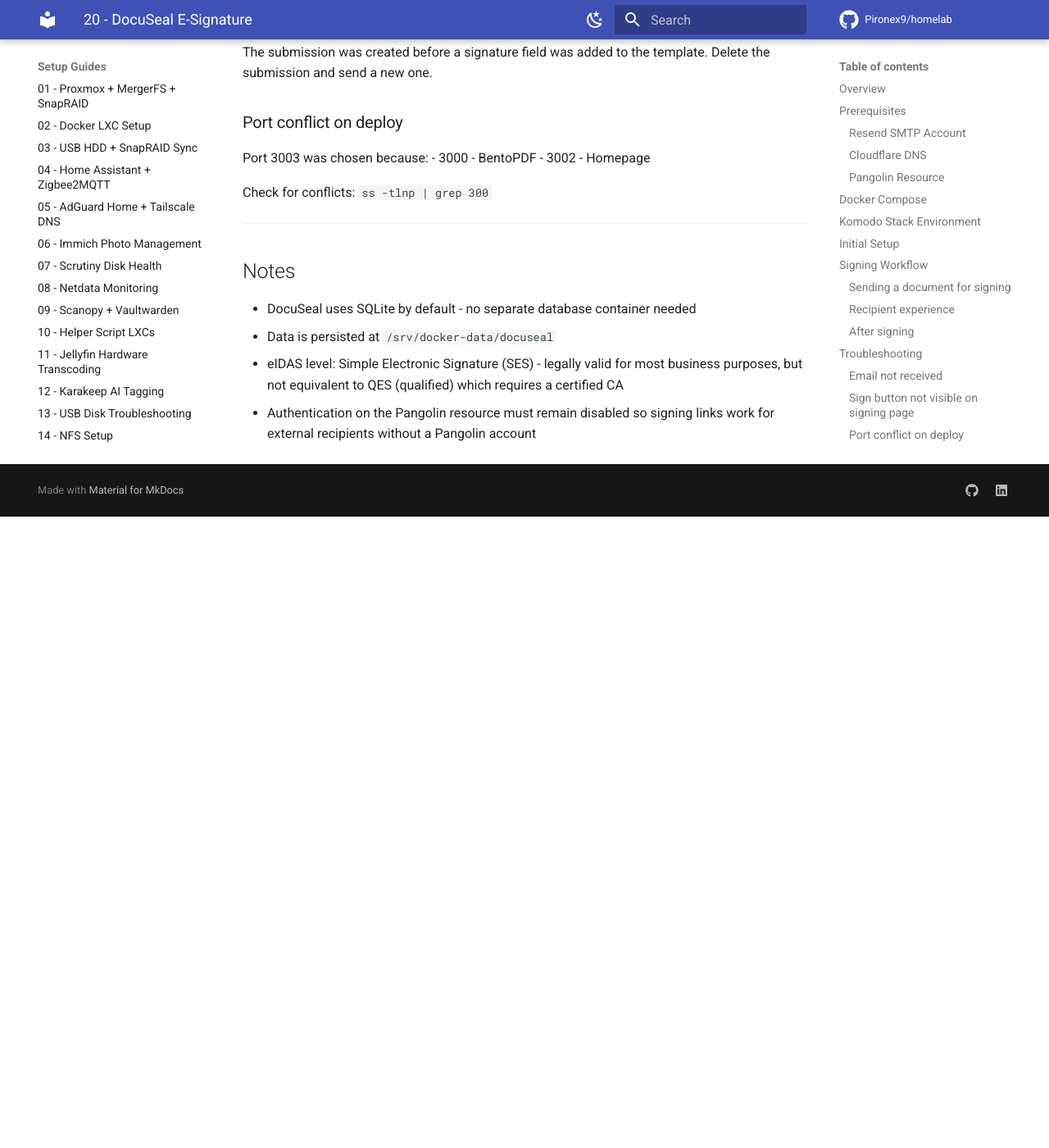
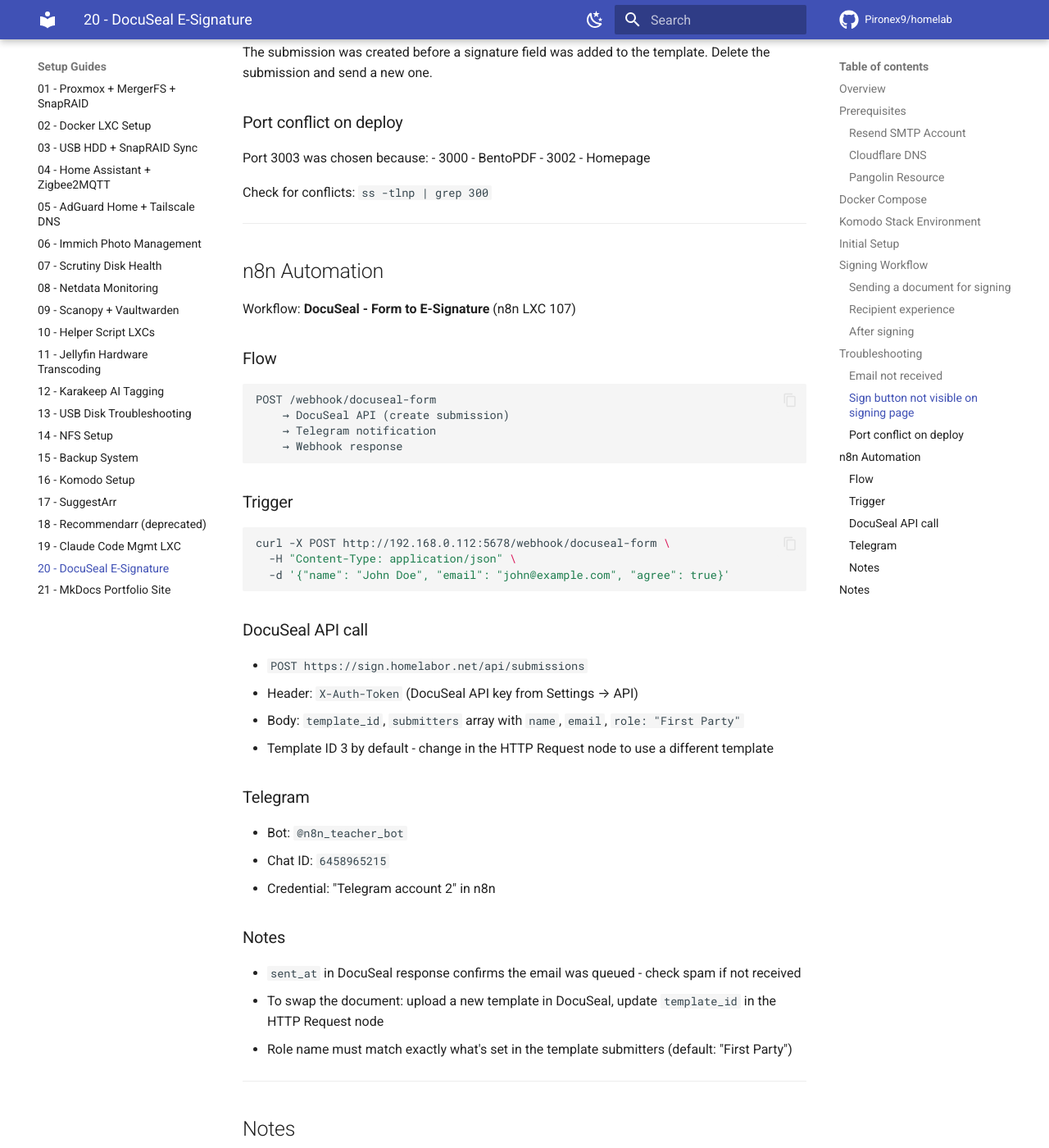
Before and after one commit to Pironex9/homelab, an MkDocs documentation site: the page built from docs/proxmox/20_DocuSeal_E-Signature_Setup.md, in a window 1280 px wide and 1400 px high, scrolled down 4442 px. Shown: the whole window at 82% size. Built offline with MkDocs 1.6.1 and Material for MkDocs 9.7.7, drawn with Linux system fonts in a browser that asks for light colours; comment, search, counter and statistics services are not loaded; before the commit the page ends 5072 px from its top, so only the background shows below that.

Commit message:
Add n8n automation section to DocuSeal docs

````diff
--- a/docs/proxmox/20_DocuSeal_E-Signature_Setup.md
+++ b/docs/proxmox/20_DocuSeal_E-Signature_Setup.md
@@ -173,6 +173,48 @@
 
 ---
 
+## n8n Automation
+
+Workflow: **DocuSeal - Form to E-Signature** (n8n LXC 107)
+
+### Flow
+
+```
+POST /webhook/docuseal-form
+    → DocuSeal API (create submission)
+    → Telegram notification
+    → Webhook response
+```
+
+### Trigger
+
+```bash
+curl -X POST http://192.168.0.112:5678/webhook/docuseal-form \
+  -H "Content-Type: application/json" \
+  -d '{"name": "John Doe", "email": "john@example.com", "agree": true}'
+```
+
+### DocuSeal API call
+
+- `POST https://sign.homelabor.net/api/submissions`
+- Header: `X-Auth-Token` (DocuSeal API key from Settings → API)
+- Body: `template_id`, `submitters` array with `name`, `email`, `role: "First Party"`
+- Template ID 3 by default - change in the HTTP Request node to use a different template
+
+### Telegram
+
+- Bot: `@n8n_teacher_bot`
+- Chat ID: `6458965215`
+- Credential: "Telegram account 2" in n8n
+
+### Notes
+
+- `sent_at` in DocuSeal response confirms the email was queued - check spam if not received
+- To swap the document: upload a new template in DocuSeal, update `template_id` in the HTTP Request node
+- Role name must match exactly what's set in the template submitters (default: "First Party")
+
+---
+
 ## Notes
 
 - DocuSeal uses SQLite by default - no separate database container needed
````
